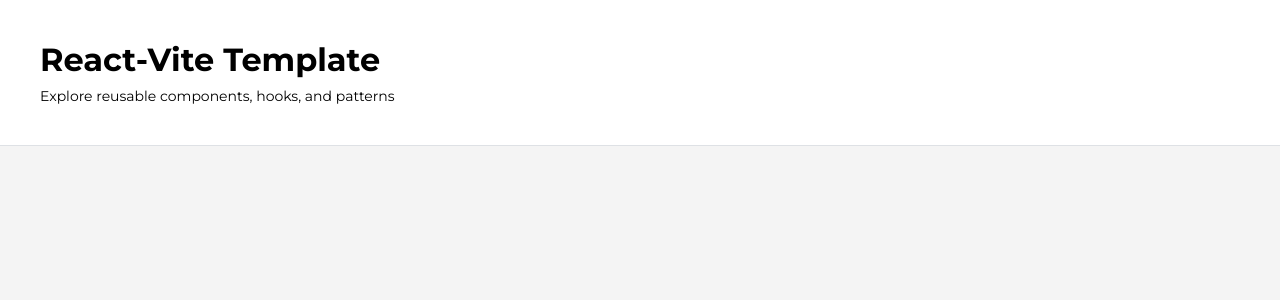
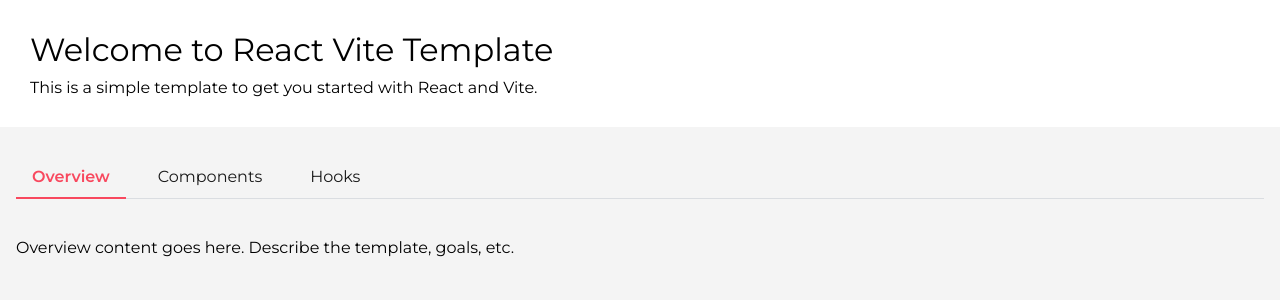
Before and after one commit to devoteamgcloud/react-vite-fe-template, a React (Vite) app: page / in a window 1280 px wide. Shown: the top 300 px of the page. Built offline with nearby package versions, Linux system fonts and the light colour scheme.

Commit message:
WIP add tabs

```diff
--- a/src/App.tsx
+++ b/src/App.tsx
@@ -1,12 +1,61 @@
-import Header from './components/common/Layout/Header'
+import Tabs from './components/common/organisms/Tabs'
+import { Main } from './components/common/styled'
+import { Typography as T } from './core/typography'
 
 function App() {
   return (
     <>
-      <Header
-        title="React-Vite Template"
-        subtitle="Explore reusable components, hooks, and patterns"
-      />
+      <div
+        style={{
+          background: 'white',
+          padding: 30,
+          gap: 10,
+          display: 'flex',
+          flexDirection: 'column',
+        }}
+      >
+        <T.Heading3 style={{ margin: 0 }}>
+          Welcome to React Vite Template
+        </T.Heading3>
+        <T.BodyBase style={{ margin: 0 }}>
+          This is a simple template to get you started with React and Vite.
+        </T.BodyBase>
+      </div>
+
+      <Main>
+        <Tabs
+          items={[
+            {
+              key: 'overview',
+              label: 'Overview',
+              content: (
+                <T.BodyBase>
+                  Overview content goes here. Describe the template, goals, etc.
+                </T.BodyBase>
+              ),
+            },
+            {
+              key: 'components',
+              label: 'Components',
+              content: (
+                <T.BodyBase>
+                  Components content goes here. Buttons, badges, modals…
+                </T.BodyBase>
+              ),
+            },
+            {
+              key: 'hooks',
+              label: 'Hooks',
+              content: (
+                <T.BodyBase>
+                  Hooks content goes here. useToggle, useLocalStorage,
+                  useCounter…
+                </T.BodyBase>
+              ),
+            },
+          ]}
+        />
+      </Main>
     </>
   )
 }
--- /dev/null
+++ b/src/components/common/organisms/Tabs/Tabs.tsx
@@ -0,0 +1,62 @@
+import { useEffect, useMemo, useState } from 'react'
+import * as S from './styled'
+
+type TabItem = { key: string; label: string; content: React.ReactNode }
+type Props = { items: TabItem[]; defaultKey?: string }
+
+export default function Tabs({ items, defaultKey }: Props) {
+  const keys = useMemo(() => items.map((i) => i.key), [items])
+  const [active, setActive] = useState(defaultKey ?? keys[0])
+
+  useEffect(() => {
+    if (!keys.includes(active)) setActive(keys[0])
+  }, [keys, active])
+
+  const onKeyDown = (e: React.KeyboardEvent) => {
+    const i = keys.indexOf(active)
+    if (e.key === 'ArrowRight') setActive(keys[(i + 1) % keys.length])
+    if (e.key === 'ArrowLeft')
+      setActive(keys[(i - 1 + keys.length) % keys.length])
+    if (e.key === 'Home') setActive(keys[0])
+    if (e.key === 'End') setActive(keys[keys.length - 1])
+  }
+
+  return (
+    <>
+      <S.Bar role="tablist" aria-label="Sections" onKeyDown={onKeyDown}>
+        {items.map((t) => {
+          const isActive = t.key === active
+          return (
+            <S.TabBtn
+              key={t.key}
+              role="tab"
+              id={`${t.key}-tab`}
+              aria-controls={`${t.key}-panel`}
+              aria-selected={isActive}
+              tabIndex={isActive ? 0 : -1}
+              active={isActive}
+              onClick={() => setActive(t.key)}
+            >
+              {t.label}
+            </S.TabBtn>
+          )
+        })}
+      </S.Bar>
+
+      {items.map((t) => {
+        const isActive = t.key === active
+        return (
+          <S.Panel
+            key={t.key}
+            role="tabpanel"
+            id={`${t.key}-panel`}
+            aria-labelledby={`${t.key}-tab`}
+            hidden={!isActive}
+          >
+            {isActive && t.content}
+          </S.Panel>
+        )
+      })}
+    </>
+  )
+}
--- /dev/null
+++ b/src/components/common/organisms/Tabs/index.ts
@@ -0,0 +1,3 @@
+import Tabs from './Tabs'
+
+export default Tabs
--- /dev/null
+++ b/src/components/common/organisms/Tabs/styled.ts
@@ -0,0 +1,45 @@
+import styled from '@emotion/styled'
+import tokens from '../../../../core/tokens'
+
+const DIVIDER_W = `${tokens.size.BASELINE / 8}px` // ~1px
+const INDICATOR_H = '2px'
+
+export const Bar = styled.nav`
+  display: flex;
+  align-items: flex-end; /* tabs sit on the divider */
+  gap: ${tokens.gap.LARGE}px;
+  margin: ${tokens.spacing.BASELINE * 2}px 0 ${tokens.spacing.BASELINE}px;
+  border-bottom: ${DIVIDER_W} solid ${({ theme }) => theme.colors.scrollBar};
+`
+
+export const TabBtn = styled.button<{ active: boolean }>`
+  position: relative;
+  background: transparent;
+  border: none;
+  cursor: pointer;
+  color: ${(p) =>
+    p.active ? p.theme.colors.primary : p.theme.colors.text.primary};
+  font-size: ${tokens.text.fontSize.BASELINE}px;
+  font-weight: ${({ active }) =>
+    active ? tokens.text.fontWeight.semiBold : tokens.text.fontWeight.normal};
+
+  padding: ${tokens.spacing.BASELINE}px ${tokens.spacing.BASELINE * 2}px;
+  padding-bottom: ${tokens.spacing.BASELINE * 1.5}px;
+
+  &::after {
+    content: '';
+    position: absolute;
+    left: 0;
+    right: 0;
+    bottom: calc(-1 * ${DIVIDER_W});
+    height: ${INDICATOR_H};
+    background: ${({ theme }) => theme.colors.primary};
+    transform: ${({ active }) => (active ? 'scaleX(1)' : 'scaleX(0)')};
+    transform-origin: left;
+    transition: transform 160ms ease;
+  }
+`
+
+export const Panel = styled.section`
+  padding-top: ${tokens.spacing.BASELINE * 2}px;
+`
--- /dev/null
+++ b/src/components/common/styled.ts
@@ -0,0 +1,14 @@
+import styled from '@emotion/styled'
+import tokens from '../../core/tokens'
+
+export const Main = styled.nav`
+  padding: ${tokens.padding.BASELINE * 2}px;
+`
+
+export const DividerBar = styled.hr`
+  width: 100%;
+  margin: 0;
+  border: 0;
+  border-top: ${tokens.size.BASELINE / 8}px solid
+    ${({ theme }) => theme.colors.scrollBar};
+`
--- a/src/core/theme.ts
+++ b/src/core/theme.ts
@@ -13,7 +13,7 @@
 }
 
 const background = {
-  primaryGrey: '#f4f4f4',
+  primaryGrey: '#EFEFE9',
   secondaryGrey: '#F5F5F5',
   tertiaryGrey: '#CCCCCC',
 }
--- a/src/index.css
+++ b/src/index.css
@@ -26,4 +26,5 @@
 
 body {
   margin: 0;
+  padding: 0;
 }
```
